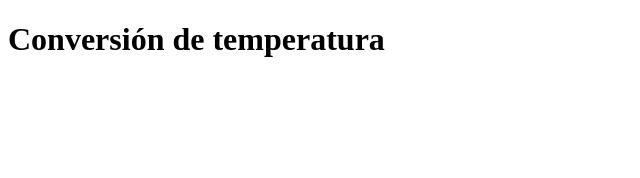
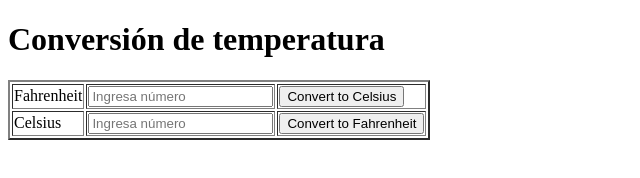
Before and after one commit to karyvdj/Leccion_14_HTML, a plain HTML site: page farenheit-celsius/assets/index.html in a window 1280 px wide. Shown: the whole page, without its empty margins (0-640 px from the left). Drawn offline with Linux system fonts and the light colour scheme.

Commit message:
actualizado

```diff
--- a/farenheit-celsius/assets/index.html
+++ b/farenheit-celsius/assets/index.html
@@ -6,8 +6,17 @@
   </head>
   <body>
     <h1>Conversión de temperatura</h1>
-    <table>
-
+    <table border = "2px">
+      <tr>
+        <td>Fahrenheit</td>
+        <td><input placeholder = "Ingresa número" id= "fahrenheit" type = "text"/></td>
+        <td><button type = "button" onclick ="convertirCelsius(); return false">Convert to Celsius<buttom></td>
+      </tr>
+      <tr>
+        <td>Celsius</td>
+        <td><input placeholder = "Ingresa número" id= "fahrenheit" type = "text"/></td>
+        <td><button type = "button" onclick ="convertirCelsius(); return false">Convert to Fahrenheit<buttom></td>
+      </tr>
     </table>
   </body>
 </html>
--- /dev/null
+++ b/farenheit-celsius/js/fahrenheit_celcius.js
@@ -0,0 +1,4 @@
+function convertirCelsius() {
+  document.getElementById('fahrenheit'). value
+  celsius = fahrenheit - 32 /1.8;
+}
```
